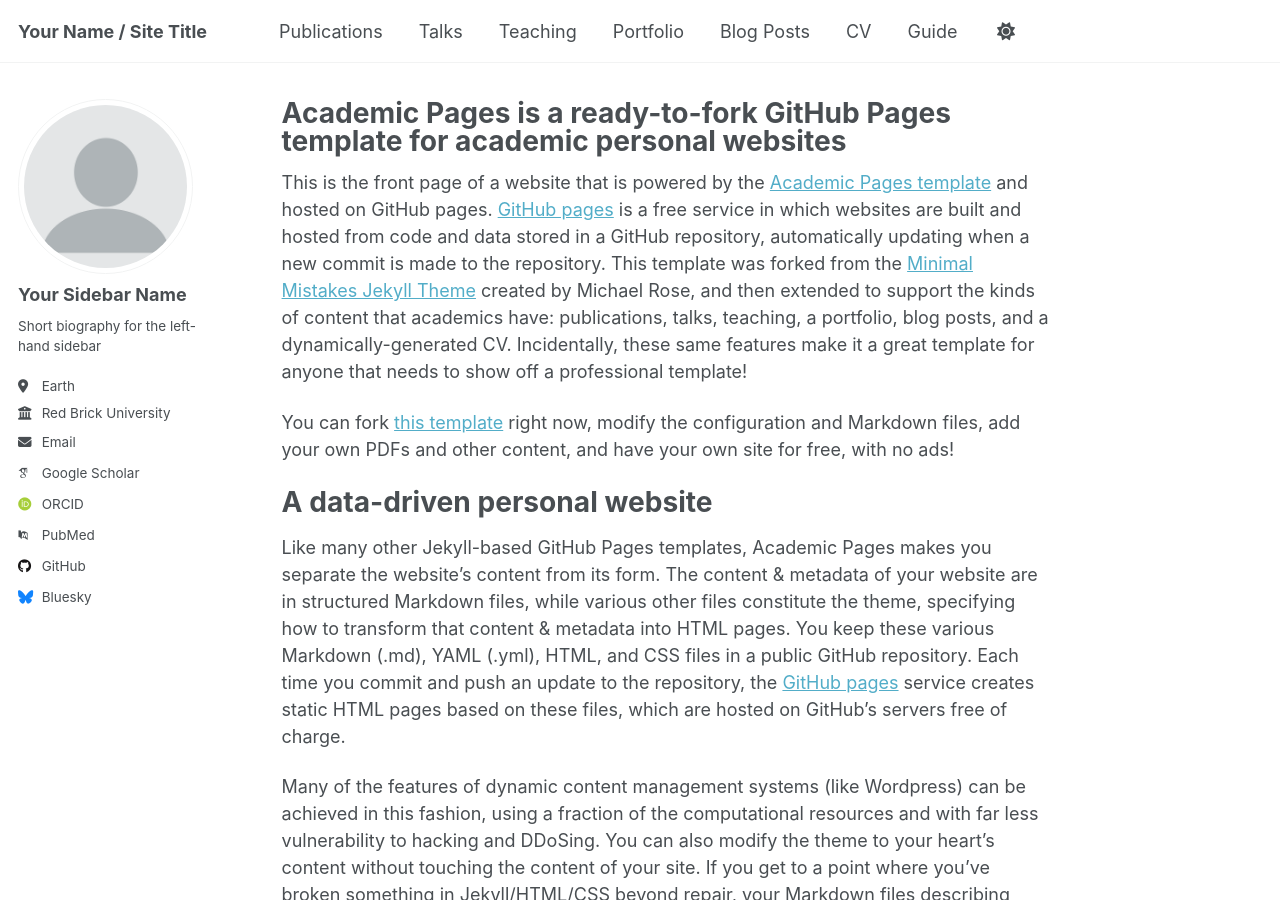
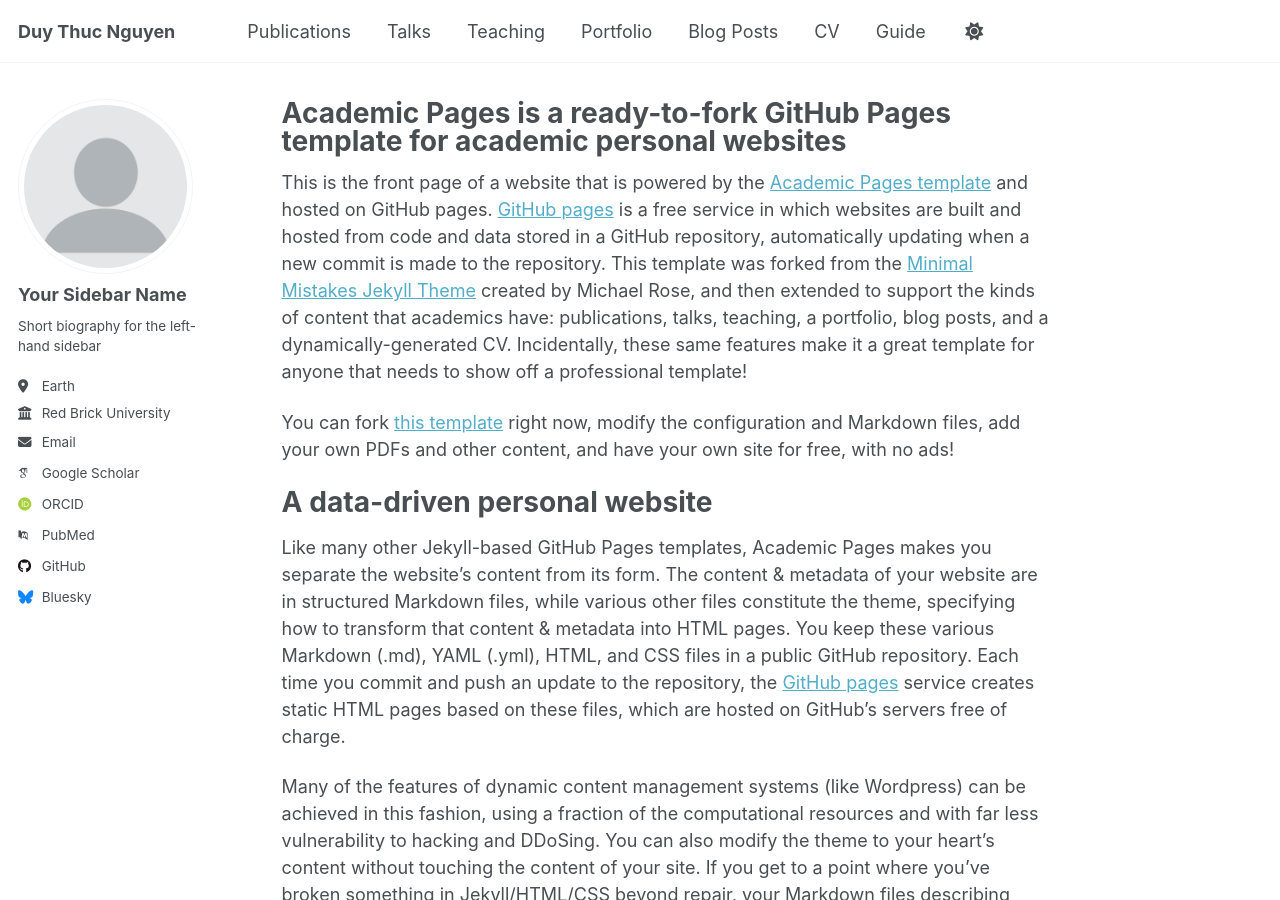
Before and after one commit to duythucnguyen/duythucnguyen.github.io, a Jekyll site: the page built from _pages/about.md, in a window 1280 px wide and 900 px high. Built offline with Jekyll 4.4.1, drawn with Linux system fonts in a browser that asks for light colours; some web fonts are replaced; a script that is not in the unit is left out.

Commit message:
Update _config.yml
Name change

```diff
--- a/_config.yml
+++ b/_config.yml
@@ -9,7 +9,7 @@
 # Basic Site Settings
 locale                   : "en-US"
 site_theme               : "default"
-title                    : "Your Name / Site Title"
+title                    : "Duy Thuc Nguyen"
 title_separator          : "-"
 name                     : &name "Your Name"
 description              : &description "personal description"
```
